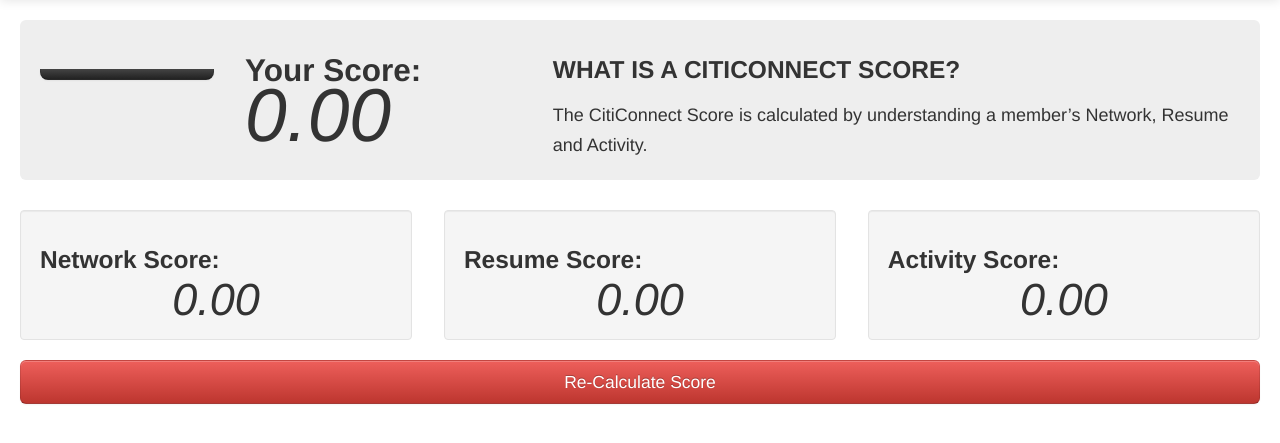
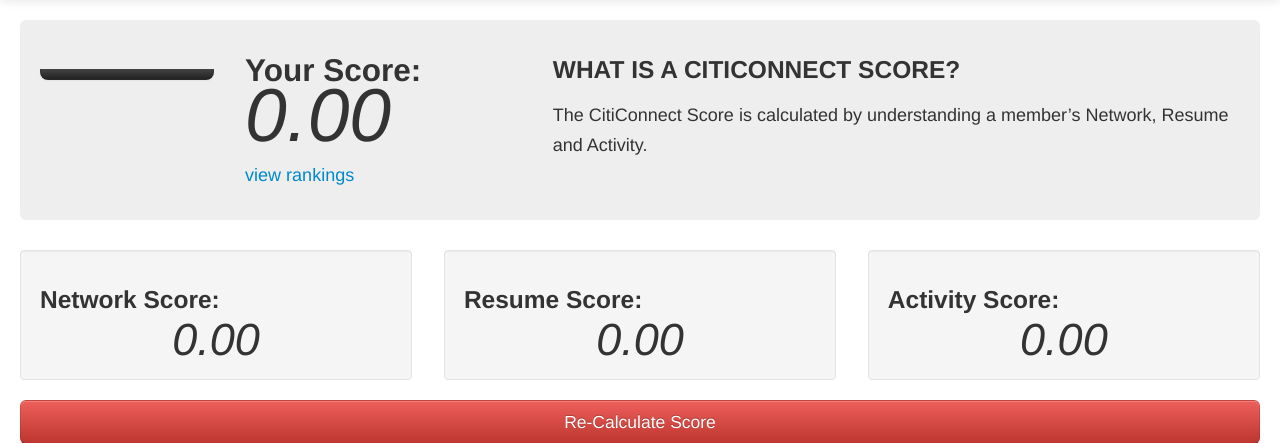
Before and after one commit to r-medina/razorfish_hackathon, a Flask app: template citiconnect/templates/score_page.html in a window 1280 px wide. Shown: the part 40-483 px from the top of the page. Run offline with Flask 2, Linux system fonts and the light colour scheme; the template is opened without the code that fills it, so the values that code supplies are empty.

Commit message:
added ranking page and view ranking link

```diff
--- a/citiconnect/templates/score_page.html
+++ b/citiconnect/templates/score_page.html
@@ -14,6 +14,7 @@
 	  </div>
     <div class="span3">
         <h2>Your Score:</h2><p><span class="score final-score">{{ '%0.2f' | format(user.final_score) }}</span></p>
+        <p><a href="/rankings">view rankings</a></p>
     </div>
     <div class="span7">
         <h3>WHAT IS A CITICONNECT SCORE?</h3>
```
